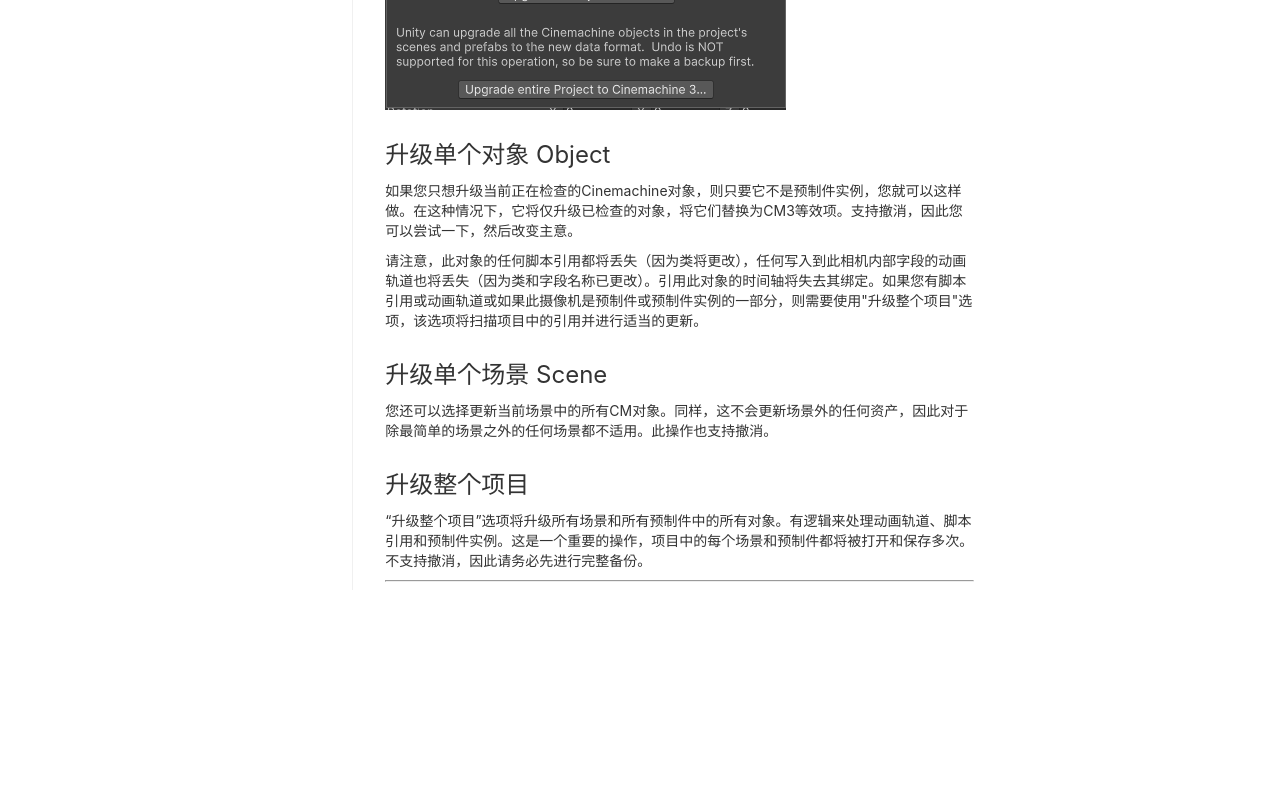
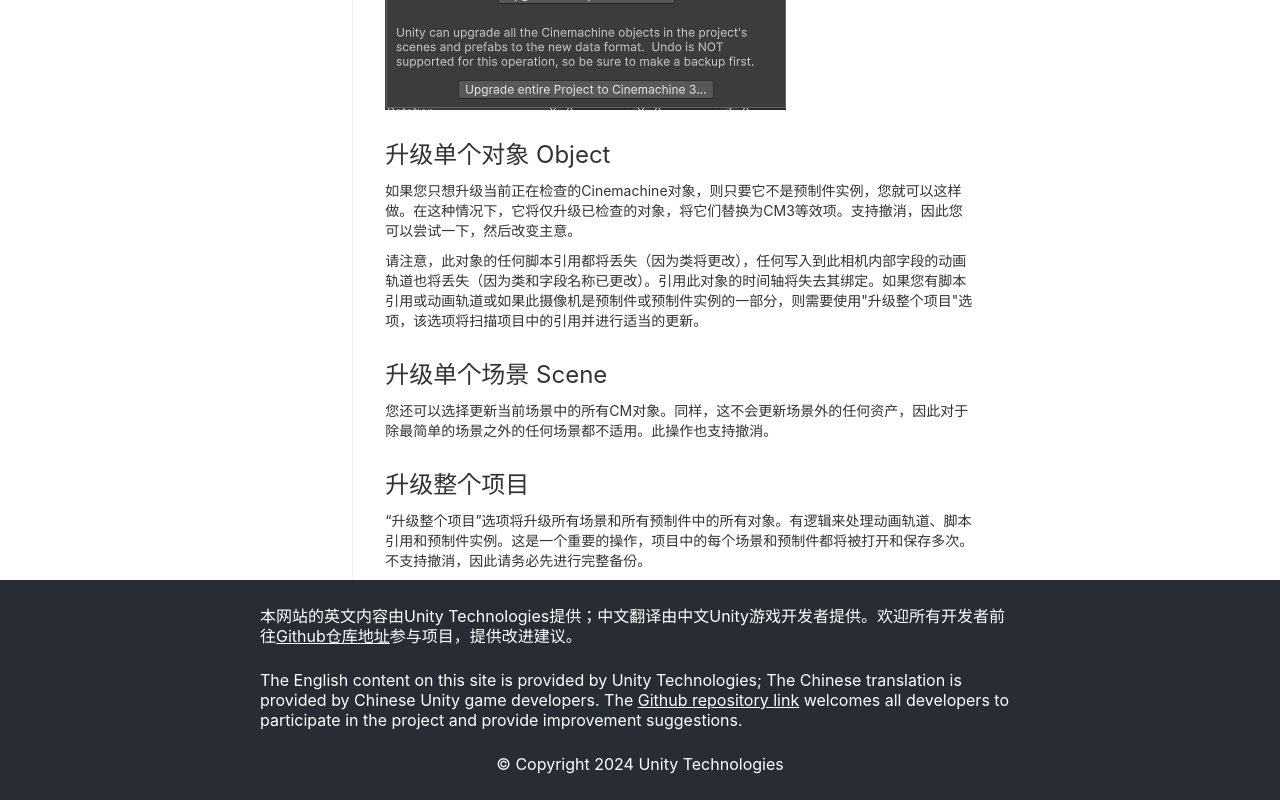
Before and after one commit to wcai49/cinemachine_doc_Chinese, a React (Create React App) app in the folder cinemachine-docs-chinese/: page /section2-1-Upgrading-from-Cinemachine-2.x in a window 1280 px wide. Shown: the part 5123-5923 px from the top of the page. Before the commit the page ends 5713 px from the top, so only its background shows below. Built offline with nearby package versions, Linux system fonts and the light colour scheme.

Commit message:
Add footer.

```diff
--- a/cinemachine-docs-chinese/src/App.js
+++ b/cinemachine-docs-chinese/src/App.js
@@ -7,6 +7,7 @@
 
 import { useState } from "react";
 import NavigationMenu from "./components/Navigation/NavigationMenu.tsx";
+import Footer from "./components/Footer.tsx";
 import "./App.css";
 import "./styles/FlexStyles.css";
 import "./styles/ContentPagesStyles.css";
@@ -45,6 +46,9 @@ function App() {
         <NavigationMenu navigateClick={(e) => navigateToPage(e)} />
         {RoutersList(language)}
       </div>
+      <div className="AppFooter">
+        <Footer />
+      </div>
     </div>
   );
 }
--- /dev/null
+++ b/cinemachine-docs-chinese/src/components/Footer.tsx
@@ -0,0 +1,48 @@
+/**
+ * Footer.tsx
+ * Author: Wenlei Cai
+ * Date: 2024-04-30
+ * Description: Footer component for the application
+ */
+
+import React from "react";
+
+const Footer: React.FC = () => {
+  return (
+    <div className="Footer">
+      <div className="FooterText">
+        本网站的英文内容由Unity
+        Technologies提供；中文翻译由中文Unity游戏开发者提供。欢迎所有开发者前往
+        <a
+          style={{ color: "#ffffff" }}
+          href="https://github.com/wcai49/cinemachine_doc_Chinese"
+        >
+          Github仓库地址
+        </a>
+        参与项目，提供改进建议。
+      </div>
+
+      <div className="FooterText">
+        <span>
+          The English content on this site is provided by Unity Technologies;
+          The Chinese translation is provided by Chinese Unity game developers.
+          The&nbsp;
+        </span>
+        <a
+          style={{ color: "#ffffff" }}
+          href="https://github.com/wcai49/cinemachine_doc_Chinese"
+        >
+          Github repository link
+        </a>
+        <span>
+          &nbsp;welcomes all developers to participate in the project and
+          provide improvement suggestions.
+        </span>
+      </div>
+
+      <div className="FooterText">© Copyright 2024 Unity Technologies</div>
+    </div>
+  );
+};
+
+export default Footer;
--- a/cinemachine-docs-chinese/src/pages/InstallationAndUpgrade/UpgradeFrom2xPage.tsx
+++ b/cinemachine-docs-chinese/src/pages/InstallationAndUpgrade/UpgradeFrom2xPage.tsx
@@ -284,8 +284,6 @@ const UpgradeFrom2xPage: React.FC = () => {
             "UpgradingTheWholeProject.UpgradingTheWholeProjectParagraphOne"
           )}
         </div>
-
-        <hr />
       </div>
       <div>
         <div className="MarginMedium">
--- a/cinemachine-docs-chinese/src/styles/ContentPagesStyles.css
+++ b/cinemachine-docs-chinese/src/styles/ContentPagesStyles.css
@@ -22,3 +22,21 @@
   color: #333333;
   margin-block: 10px;
 }
+
+/* Footer */
+.Footer {
+  height: 180px;
+  background-color: #282c34;
+  color: #ffffff;
+  display: flex;
+  flex-direction: column;
+  justify-content: center;
+  align-items: center;
+  padding-block: 20px;
+  padding-inline: 260px;
+}
+
+.FooterText {
+  margin-block: 12px;
+  line-height: 20px;
+}
```
